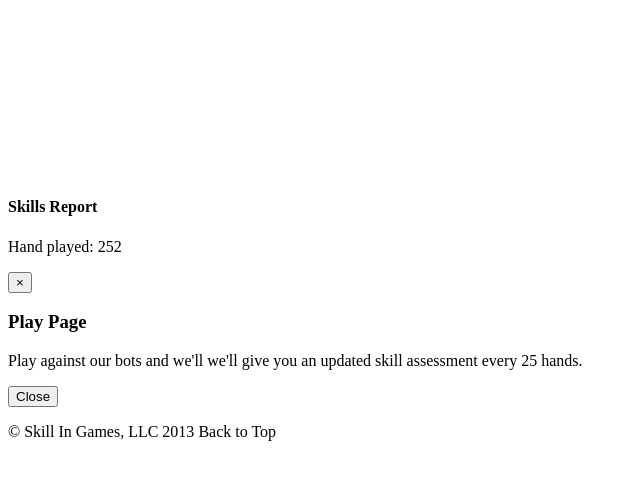
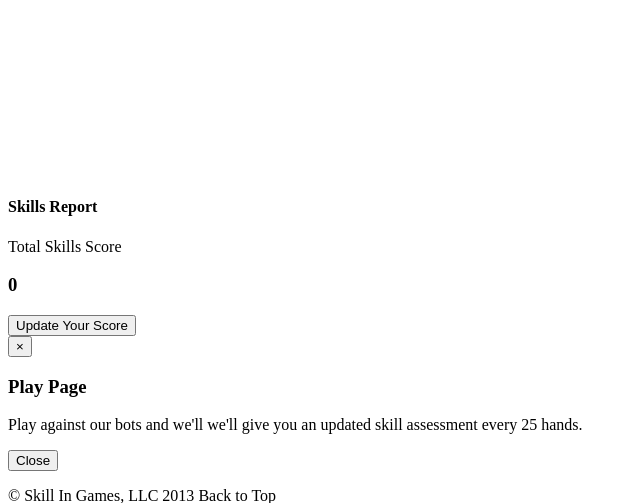
Before and after one commit to mizdflop/dev_new, a CakePHP app: template app/View/Users/play.ctp in a window 1280 px wide. Shown: the part 517-1020 px from the top of the page, without its empty margins (0-640 px from the left). Before the commit the page ends 958 px from the top, so only its background shows below. Run offline with PHP 8.4 and a stand-in for CakePHP, Linux system fonts and the light colour scheme; the template is opened without the code that fills it, so the values that code supplies are empty; some libraries are stand-ins or nearby versions.

Commit message:
play page

```diff
--- a/app/View/Users/play.ctp
+++ b/app/View/Users/play.ctp
@@ -88,16 +88,15 @@
 		</div>
 		<div id="report" class="span3">
 			<h4>Skills Report</h4>
-			<p>Hand played: <span class="hand_played">252</span></p>
-			<!--<p>Report Updates Every 3 Minutes</p> -->
-<!--
+<!--			<p>Hand played: <span class="hand_played">252</span></p> -->
+
 			<div class="well">
 				<p>Total Skills Score</p>
 				<h3 class="total_skills_score">0</h3>
-				<p><strong>Overall</strong>: <span class="overall">Playing Well</span></p>
+<!--				<p><strong>Overall</strong>: <span class="overall">Playing Well</span></p> -->
 			</div>
 			<button id="skills-report-update" class="btn btn-primary">Update Your Score</button>
-
+<!--
 			<div class="well">
 				<h4>Skills By Street</h4>
 				<div class="row-fluid">
```
